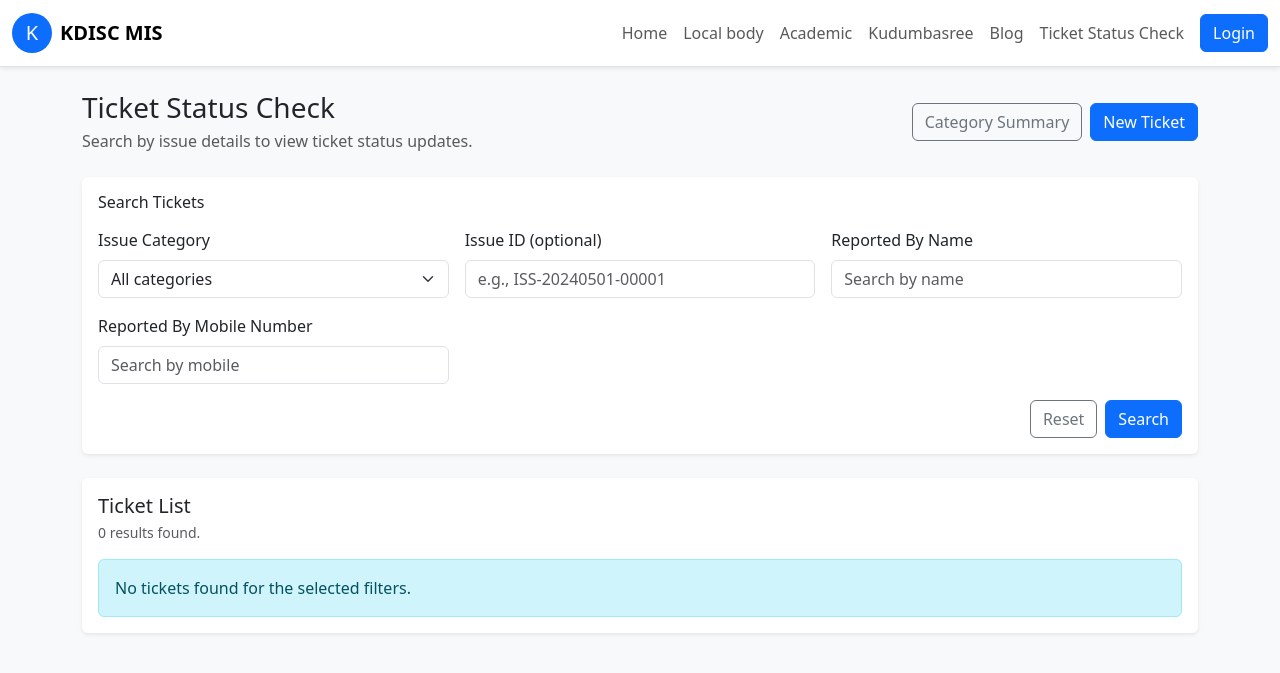
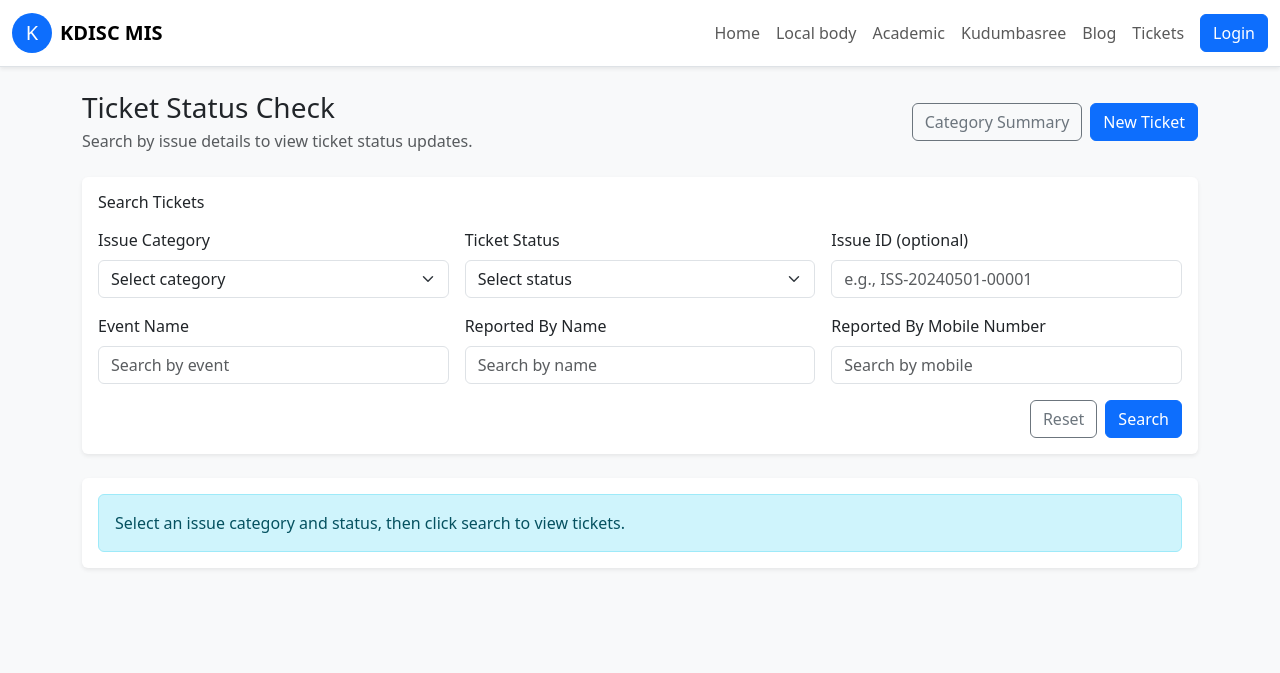
Before and after one commit to sportsbyadrika/data_kdiscmis, a PHP site: page /ticket_status_check.php in a window 1280 px wide. Shown: the top 673 px of the page. Run offline with PHP 8.4, Linux system fonts and the light colour scheme; data comes from the database, SQL or seed files in the repository; data that the repository does not hold is empty.

Commit message:
Update ticket fields and search flow

```diff
--- a/database/schema.sql
+++ b/database/schema.sql
@@ -159,6 +159,7 @@ CREATE TABLE IF NOT EXISTS tickets (
     category_id INT NOT NULL,
     district_id INT NOT NULL,
     reference_institution VARCHAR(200) NOT NULL,
+    event_name VARCHAR(200) NULL,
     reported_by VARCHAR(150) NOT NULL,
     reported_mobile VARCHAR(20) NOT NULL,
     reported_email VARCHAR(180) NOT NULL,
--- a/public/partials/header.php
+++ b/public/partials/header.php
@@ -28,7 +28,7 @@ require_once __DIR__ . '/../../src/users.php';
                 <li class="nav-item"><a class="nav-link" href="/?group=Academic">Academic</a></li>
                 <li class="nav-item"><a class="nav-link" href="/?group=Kudumbasree">Kudumbasree</a></li>
                 <li class="nav-item"><a class="nav-link" href="/blog.php">Blog</a></li>
-                <li class="nav-item"><a class="nav-link" href="/ticket_status_check.php">Ticket Status Check</a></li>
+                <li class="nav-item"><a class="nav-link" href="/ticket_status_check.php">Tickets</a></li>
                 <?php if (is_logged_in()): ?>
                     <?php $navUser = current_user(); ?>
                     <?php $navChildRole = $navUser ? child_role_for($navUser['role']) : null; ?>
--- a/public/ticket_status_check.php
+++ b/public/ticket_status_check.php
@@ -5,18 +5,39 @@ $conn = db_connect();
 $categories = fetch_ticket_categories($conn);
 
 $categoryId = isset($_GET['category']) && $_GET['category'] !== '' ? (int) $_GET['category'] : null;
+$statusFilter = $_GET['status'] ?? '';
+$allowedStatuses = ['all', 'pending', 'resolved'];
+if (!in_array($statusFilter, $allowedStatuses, true)) {
+    $statusFilter = '';
+}
 $searchFilters = [
     'issue_id' => trim($_GET['issue_id'] ?? ''),
+    'event_name' => trim($_GET['event_name'] ?? ''),
     'reported' => trim($_GET['reported'] ?? ''),
     'mobile' => trim($_GET['mobile'] ?? ''),
 ];
 
 $page = max(1, (int) ($_GET['page'] ?? 1));
 $perPage = 8;
-$ticketResult = fetch_ticket_list($conn, $categoryId, 'all', $page, $perPage, $searchFilters);
+$tickets = [];
+$totalTickets = 0;
+$totalPages = 1;
+$searchErrors = [];
+$isSearchRequest = isset($_GET['search']);
+if ($isSearchRequest) {
+    if (!$categoryId) {
+        $searchErrors[] = 'Please select an issue category.';
+    }
+    if ($statusFilter === '') {
+        $searchErrors[] = 'Please select a ticket status.';
+    }
+    if (empty($searchErrors)) {
+        $ticketResult = fetch_ticket_list($conn, $categoryId, $statusFilter, $page, $perPage, $searchFilters);
         $tickets = $ticketResult['rows'];
         $totalTickets = $ticketResult['total'];
         $totalPages = max(1, (int) ceil($totalTickets / $perPage));
+    }
+}
 $newTracker = $_GET['new'] ?? '';
 
 include __DIR__ . '/partials/header.php';
@@ -39,7 +60,7 @@ include __DIR__ . '/partials/header.php';
             <div class="col-md-4">
                 <label class="form-label">Issue Category</label>
                 <select class="form-select" name="category">
-                    <option value="">All categories</option>
+                    <option value="">Select category</option>
                     <?php foreach ($categories as $category): ?>
                         <option value="<?php echo (int) $category['id']; ?>" <?php echo $categoryId === (int) $category['id'] ? 'selected' : ''; ?>>
                             <?php echo htmlspecialchars($category['name']); ?>
@@ -48,8 +69,21 @@ include __DIR__ . '/partials/header.php';
                 </select>
             </div>
             <div class="col-md-4">
+                <label class="form-label">Ticket Status</label>
+                <select class="form-select" name="status">
+                    <option value="">Select status</option>
+                    <option value="all" <?php echo $statusFilter === 'all' ? 'selected' : ''; ?>>All statuses</option>
+                    <option value="pending" <?php echo $statusFilter === 'pending' ? 'selected' : ''; ?>>Pending</option>
+                    <option value="resolved" <?php echo $statusFilter === 'resolved' ? 'selected' : ''; ?>>Resolved</option>
+                </select>
+            </div>
+            <div class="col-md-4">
                 <label class="form-label">Issue ID (optional)</label>
                 <input class="form-control" name="issue_id" value="<?php echo htmlspecialchars($searchFilters['issue_id']); ?>" placeholder="e.g., ISS-20240501-00001">
+            </div>
+            <div class="col-md-4">
+                <label class="form-label">Event Name</label>
+                <input class="form-control" name="event_name" value="<?php echo htmlspecialchars($searchFilters['event_name']); ?>" placeholder="Search by event">
             </div>
             <div class="col-md-4">
                 <label class="form-label">Reported By Name</label>
@@ -61,7 +95,7 @@ include __DIR__ . '/partials/header.php';
             </div>
             <div class="col-12 d-flex justify-content-end gap-2">
                 <a class="btn btn-outline-secondary" href="/ticket_status_check.php">Reset</a>
-                <button class="btn btn-primary" type="submit">Search</button>
+                <button class="btn btn-primary" type="submit" name="search" value="1">Search</button>
             </div>
         </div>
     </div>
@@ -69,6 +103,17 @@ include __DIR__ . '/partials/header.php';
 
 <div class="card border-0 shadow-sm">
     <div class="card-body">
+        <?php if (!$isSearchRequest): ?>
+            <div class="alert alert-info mb-0">Select an issue category and status, then click search to view tickets.</div>
+        <?php elseif (!empty($searchErrors)): ?>
+            <div class="alert alert-warning mb-0">
+                <ul class="mb-0">
+                    <?php foreach ($searchErrors as $error): ?>
+                        <li><?php echo htmlspecialchars($error); ?></li>
+                    <?php endforeach; ?>
+                </ul>
+            </div>
+        <?php else: ?>
             <div class="d-flex flex-wrap align-items-center justify-content-between gap-2 mb-3">
                 <div>
                     <h2 class="h5 mb-1">Ticket List</h2>
@@ -85,6 +130,7 @@ include __DIR__ . '/partials/header.php';
                             <th scope="col">Issue ID</th>
                             <th scope="col">Date &amp; Time</th>
                             <th scope="col">Category</th>
+                            <th scope="col">Event Name</th>
                             <th scope="col">Institution/SDPK center</th>
                             <th scope="col">Reported By</th>
                             <th scope="col">Issue Details</th>
@@ -109,6 +155,7 @@ include __DIR__ . '/partials/header.php';
                                 <td><?php echo htmlspecialchars($ticket['tracker_number'] ?: ('#' . $ticket['id'])); ?></td>
                                 <td><?php echo date('d M Y, g:i A', strtotime($ticket['created_at'])); ?></td>
                                 <td><?php echo htmlspecialchars($ticket['category_name']); ?></td>
+                                <td><?php echo htmlspecialchars($ticket['event_name'] ?? '-'); ?></td>
                                 <td><?php echo htmlspecialchars($ticket['reference_institution']); ?></td>
                                 <td><?php echo htmlspecialchars($ticket['reported_by']); ?></td>
                                 <td class="text-muted small issue-details-cell">
@@ -129,6 +176,7 @@ include __DIR__ . '/partials/header.php';
                                         data-ticket-id="<?php echo htmlspecialchars($ticket['tracker_number'] ?: ('#' . $ticket['id'])); ?>"
                                         data-created-at="<?php echo htmlspecialchars(date('d M Y, g:i A', strtotime($ticket['created_at']))); ?>"
                                         data-category="<?php echo htmlspecialchars($ticket['category_name']); ?>"
+                                        data-event-name="<?php echo htmlspecialchars($ticket['event_name'] ?? ''); ?>"
                                         data-reference="<?php echo htmlspecialchars($ticket['reference_institution']); ?>"
                                         data-reported="<?php echo htmlspecialchars($ticket['reported_by']); ?>"
                                         data-details="<?php echo htmlspecialchars($ticket['issue_details']); ?>"
@@ -149,9 +197,12 @@ include __DIR__ . '/partials/header.php';
                     <?php
                     $queryBase = array_filter([
                         'category' => $categoryId,
+                        'status' => $statusFilter,
                         'issue_id' => $searchFilters['issue_id'],
+                        'event_name' => $searchFilters['event_name'],
                         'reported' => $searchFilters['reported'],
                         'mobile' => $searchFilters['mobile'],
+                        'search' => '1',
                     ], static fn($value): bool => $value !== null && $value !== '');
                     $previousPage = max(1, $page - 1);
                     $nextPage = min($totalPages, $page + 1);
@@ -172,6 +223,7 @@ include __DIR__ . '/partials/header.php';
                     </li>
                 </ul>
             </nav>
+            <?php endif; ?>
         <?php endif; ?>
     </div>
 </div>
@@ -200,6 +252,10 @@ include __DIR__ . '/partials/header.php';
                     <div class="col-md-6">
                         <div class="text-muted small">Status</div>
                         <div class="fw-semibold" id="detailStatus"></div>
+                    </div>
+                    <div class="col-md-6">
+                        <div class="text-muted small">Event Name</div>
+                        <div class="fw-semibold" id="detailEventName"></div>
                     </div>
                     <div class="col-md-6">
                         <div class="text-muted small">Institution/SDPK center</div>
@@ -251,10 +307,14 @@ include __DIR__ . '/partials/header.php';
         if (!trigger) {
             return;
         }
+        const statusValue = trigger.dataset.status || '-';
         document.getElementById('detailTicketId').textContent = trigger.dataset.ticketId || '-';
         document.getElementById('detailCreatedAt').textContent = trigger.dataset.createdAt || '-';
         document.getElementById('detailCategory').textContent = trigger.dataset.category || '-';
-        document.getElementById('detailStatus').textContent = trigger.dataset.status || '-';
+        document.getElementById('detailStatus').innerHTML = statusValue === '-'
+            ? '-'
+            : `<span class="badge ${statusValue === 'Resolved' ? 'bg-success-subtle text-success' : 'bg-warning-subtle text-warning'}">${statusValue}</span>`;
+        document.getElementById('detailEventName').textContent = trigger.dataset.eventName || '-';
         document.getElementById('detailReference').textContent = trigger.dataset.reference || '-';
         document.getElementById('detailReported').textContent = trigger.dataset.reported || '-';
         document.getElementById('detailIssue').textContent = trigger.dataset.details || '-';
--- a/src/tickets.php
+++ b/src/tickets.php
@@ -71,6 +71,12 @@ function fetch_ticket_list(
         $params[] = '%' . $searchFilters['reference'] . '%';
     }
 
+    if (!empty($searchFilters['event_name'])) {
+        $conditions[] = 't.event_name LIKE ?';
+        $types .= 's';
+        $params[] = '%' . $searchFilters['event_name'] . '%';
+    }
+
     if (!empty($searchFilters['reported'])) {
         $conditions[] = 't.reported_by LIKE ?';
         $types .= 's';
@@ -110,7 +116,7 @@ function fetch_ticket_list(
     $total = (int) $countStmt->get_result()->fetch_assoc()['total'];
 
     $offset = ($page - 1) * $perPage;
-    $query = "SELECT t.id, t.tracker_number, t.created_at, t.reference_institution, t.reported_by, " .
+    $query = "SELECT t.id, t.tracker_number, t.created_at, t.reference_institution, t.event_name, t.reported_by, " .
         "t.reported_mobile, t.reported_email, t.issue_details, t.status, t.resolution_text, " .
         "c.name AS category_name, d.name AS district_name " .
         "FROM tickets t " .
@@ -128,11 +134,17 @@ function fetch_ticket_list(
     return ['rows' => $rows, 'total' => $total];
 }
 
-function update_ticket_resolution(mysqli $conn, int $ticketId, string $status, string $resolutionText): bool
+function update_ticket_resolution(
+    mysqli $conn,
+    int $ticketId,
+    string $status,
+    string $resolutionText,
+    string $eventName
+): bool
 {
     $normalizedStatus = $status === 'Resolved' ? 'Resolved' : 'Pending';
-    $stmt = $conn->prepare('UPDATE tickets SET status = ?, resolution_text = ? WHERE id = ?');
-    $stmt->bind_param('ssi', $normalizedStatus, $resolutionText, $ticketId);
+    $stmt = $conn->prepare('UPDATE tickets SET status = ?, resolution_text = ?, event_name = ? WHERE id = ?');
+    $stmt->bind_param('sssi', $normalizedStatus, $resolutionText, $eventName, $ticketId);
     return $stmt->execute();
 }
 
@@ -172,14 +184,15 @@ function create_ticket(mysqli $conn, array $payload, array $attachments): string
 
     try {
         $stmt = $conn->prepare(
-            'INSERT INTO tickets (category_id, district_id, reference_institution, reported_by, reported_mobile, reported_email, issue_details) ' .
-            'VALUES (?, ?, ?, ?, ?, ?, ?)'
+            'INSERT INTO tickets (category_id, district_id, reference_institution, event_name, reported_by, reported_mobile, reported_email, issue_details) ' .
+            'VALUES (?, ?, ?, ?, ?, ?, ?, ?)'
         );
         $stmt->bind_param(
-            'iisssss',
+            'iissssss',
             $payload['category_id'],
             $payload['district_id'],
             $payload['reference_institution'],
+            $payload['event_name'],
             $payload['reported_by'],
             $payload['reported_mobile'],
             $payload['reported_email'],
```
Also changed, not shown: public/new_ticket.php (+7 -0 lines), public/tickets.php (+17 -1 lines), public/tickets_manage.php (+16 -1 lines). Lines whose indentation alone changed are shown as unchanged.
